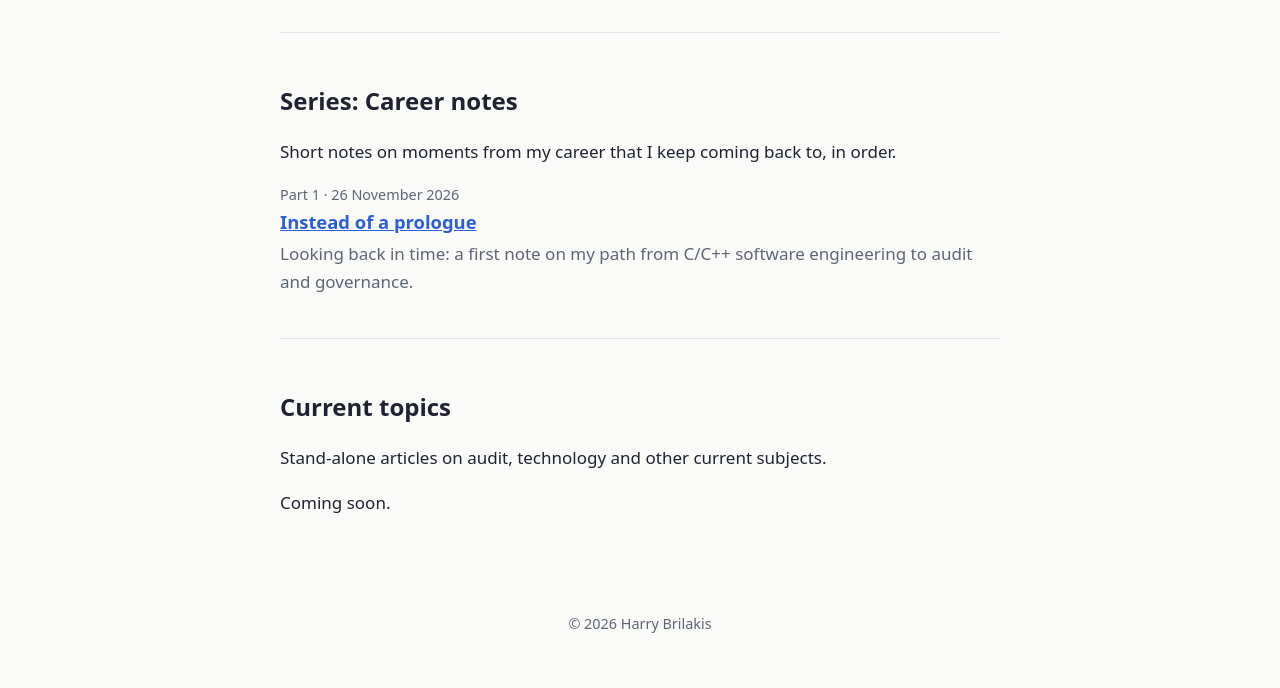
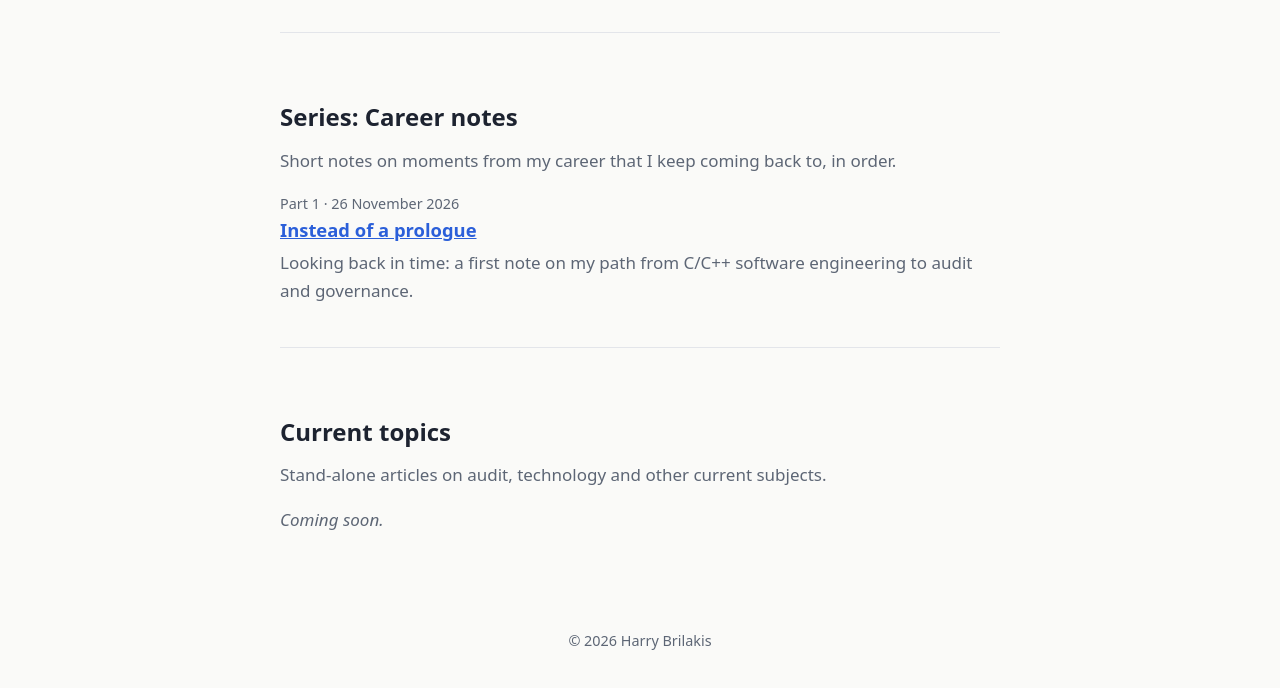
Before and after one commit to harryBdev/harryBdev.github.io, a plain HTML site: page articles/index.html in a window 1280 px wide. Shown: the part 308-996 px from the top of the page. Drawn offline with Linux system fonts and the light colour scheme.

Commit message:
Add styles for group title, intro, and empty stateAdd styles for article groups

```diff
--- a/style.css
+++ b/style.css
@@ -81,3 +81,6 @@ footer { text-align: center; color: var(--muted); font-size: .9rem; padding: 3re
 .article-list a { font-size: 1.15rem; font-weight: 600; }
 .article-list p { margin: .2rem 0 0; color: var(--muted); }
 .date { display: block; color: var(--muted); font-size: .9rem; }
+.group-title { margin-top: 1rem; }
+.group-intro { color: var(--muted); margin-top: -.4rem; }
+.empty { color: var(--muted); font-style: italic; }
```
